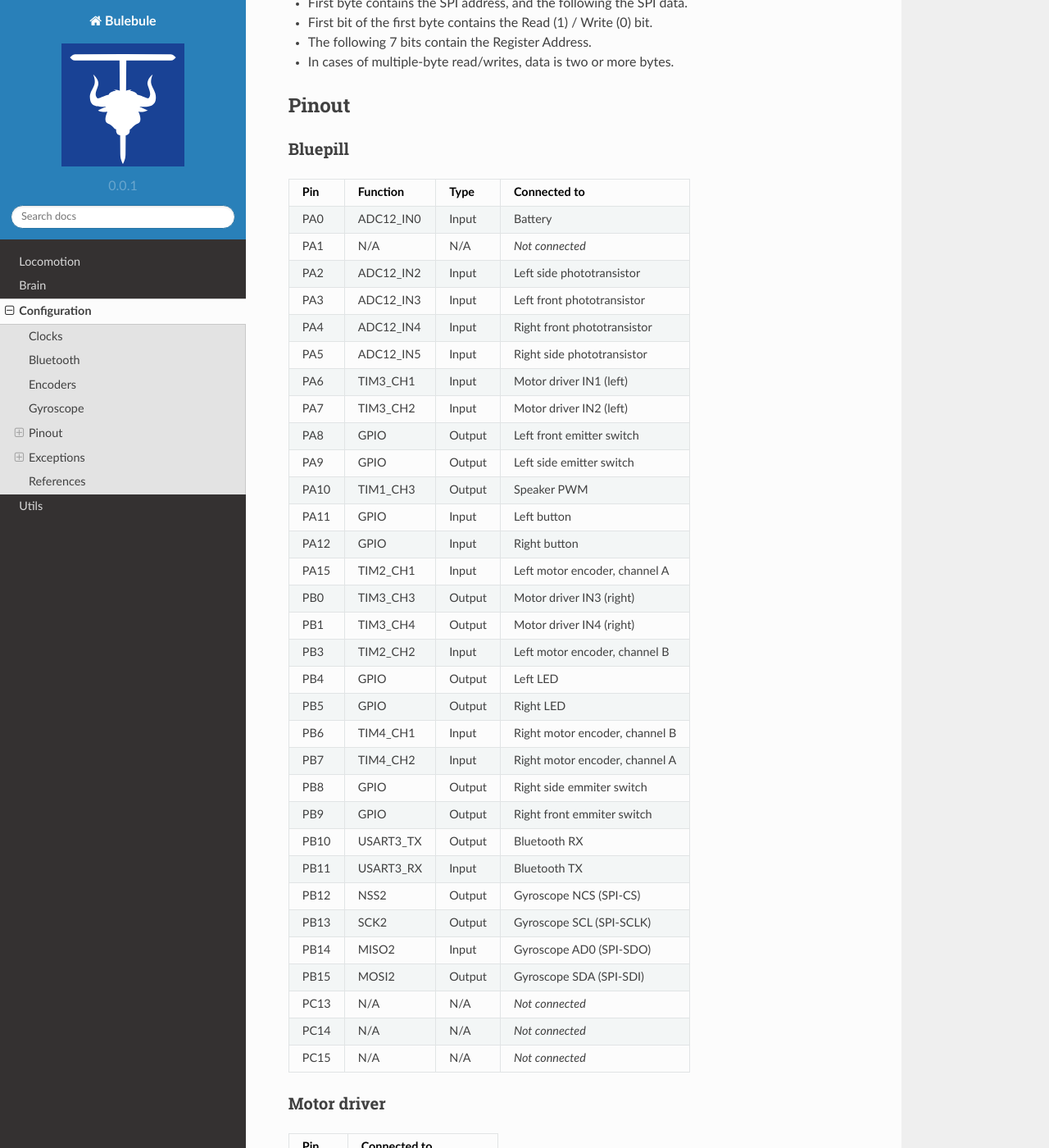
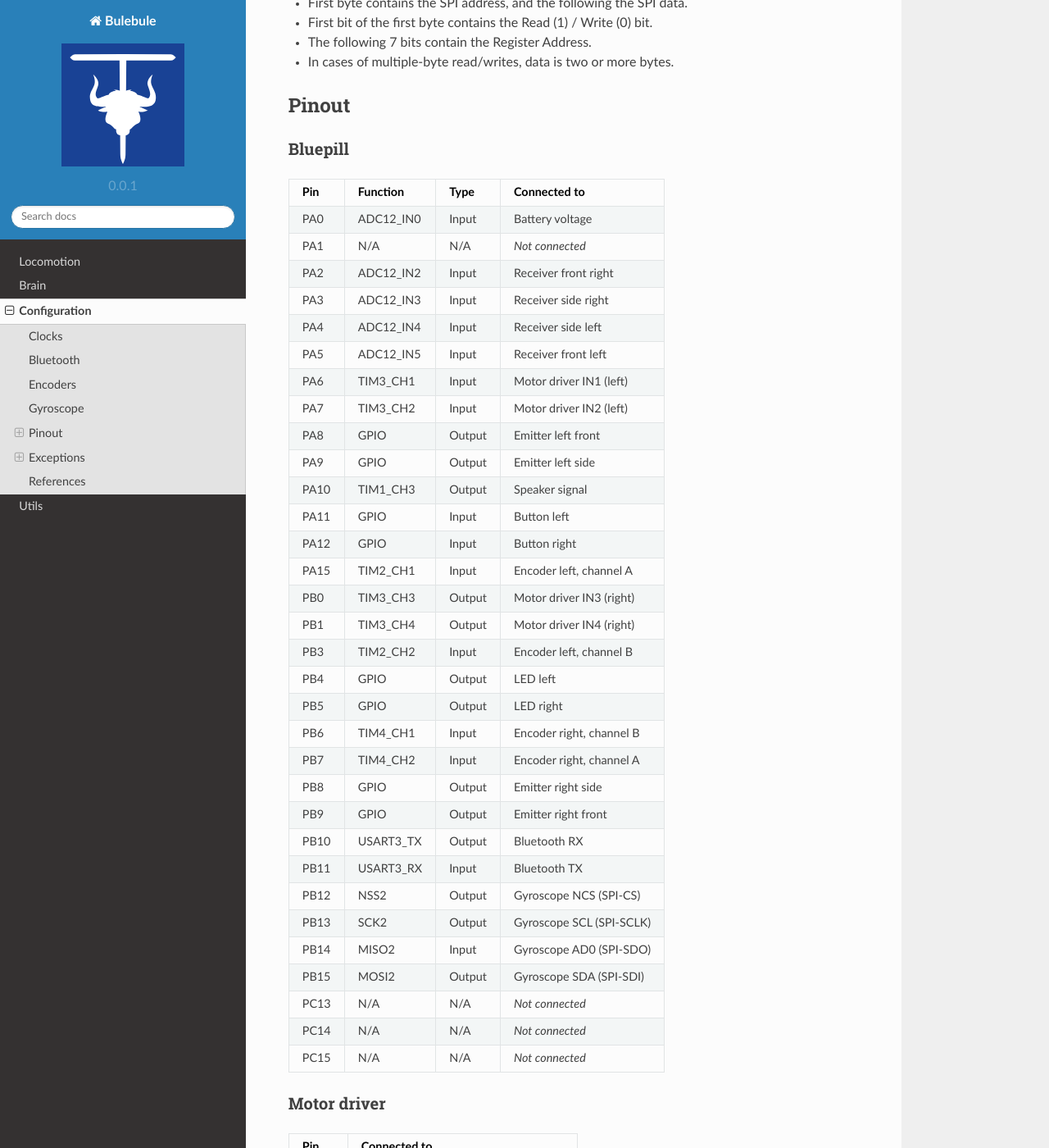
Before and after one commit to Bulebots/bulebule, a Sphinx documentation site: the page built from docs/source/configuration.rst, in a window 1280 px wide and 1400 px high, scrolled down 920 px. Shown: the whole window at 82% size. Built offline with Sphinx 7.4.7 and the Read the Docs theme 2.0.0, drawn with Linux system fonts in a browser that asks for light colours; some of the changed text lies outside the part shown.

Commit message:
Update pinout with latest PCB changes

```diff
--- a/docs/source/configuration.rst
+++ b/docs/source/configuration.rst
@@ -70,29 +70,29 @@ Bluepill
 ====  =========  ======  ==============================
 Pin   Function   Type    Connected to
 ====  =========  ======  ==============================
-PA0   ADC12_IN0  Input   Battery
+PA0   ADC12_IN0  Input   Battery voltage
 PA1   N/A        N/A     *Not connected*
-PA2   ADC12_IN2  Input   Left side phototransistor
-PA3   ADC12_IN3  Input   Left front phototransistor
-PA4   ADC12_IN4  Input   Right front phototransistor
-PA5   ADC12_IN5  Input   Right side phototransistor
+PA2   ADC12_IN2  Input   Receiver front right
+PA3   ADC12_IN3  Input   Receiver side right
+PA4   ADC12_IN4  Input   Receiver side left
+PA5   ADC12_IN5  Input   Receiver front left
 PA6   TIM3_CH1   Input   Motor driver IN1 (left)
 PA7   TIM3_CH2   Input   Motor driver IN2 (left)
-PA8   GPIO       Output  Left front emitter switch
-PA9   GPIO       Output  Left side emitter switch
-PA10  TIM1_CH3   Output  Speaker PWM
-PA11  GPIO       Input   Left button
-PA12  GPIO       Input   Right button
-PA15  TIM2_CH1   Input   Left motor encoder, channel A
+PA8   GPIO       Output  Emitter left front
+PA9   GPIO       Output  Emitter left side
+PA10  TIM1_CH3   Output  Speaker signal
+PA11  GPIO       Input   Button left
+PA12  GPIO       Input   Button right
+PA15  TIM2_CH1   Input   Encoder left, channel A
 PB0   TIM3_CH3   Output  Motor driver IN3 (right)
 PB1   TIM3_CH4   Output  Motor driver IN4 (right)
-PB3   TIM2_CH2   Input   Left motor encoder, channel B
-PB4   GPIO       Output  Left LED
-PB5   GPIO       Output  Right LED
-PB6   TIM4_CH1   Input   Right motor encoder, channel B
-PB7   TIM4_CH2   Input   Right motor encoder, channel A
-PB8   GPIO       Output  Right side emmiter switch
-PB9   GPIO       Output  Right front emmiter switch
+PB3   TIM2_CH2   Input   Encoder left, channel B
+PB4   GPIO       Output  LED left
+PB5   GPIO       Output  LED right
+PB6   TIM4_CH1   Input   Encoder right, channel B
+PB7   TIM4_CH2   Input   Encoder right, channel A
+PB8   GPIO       Output  Emitter right side
+PB9   GPIO       Output  Emitter right front
 PB10  USART3_TX  Output  Bluetooth RX
 PB11  USART3_RX  Input   Bluetooth TX
 PB12  NSS2       Output  Gyroscope NCS (SPI-CS)
```
Also changed, not shown: other parts of docs/source/configuration.rst (+13 -9 lines).
